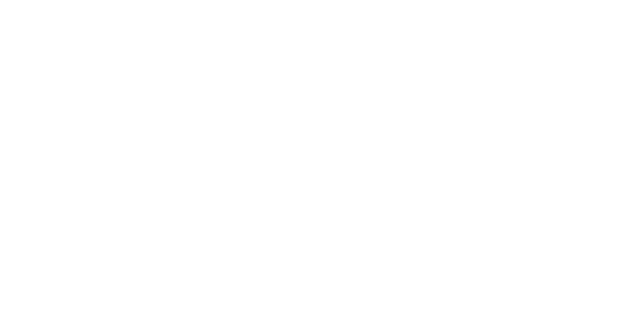
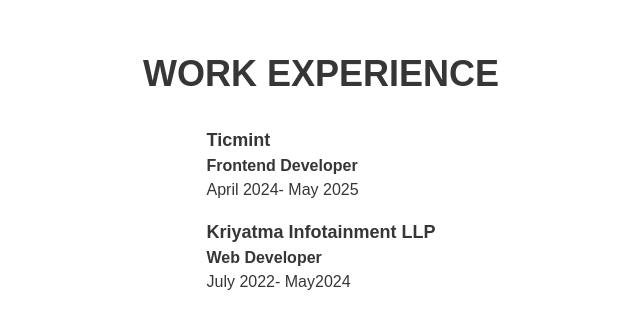
Before and after one commit to iajaymk/portfolio, a Next.js app: page / in a window 1280 px wide. Shown: the part 1818-2146 px from the top of the page, without its empty margins (319-959 px from the left). Before the commit the page ends 1600 px from the top, so only its background shows below. Built offline with nearby package versions, Linux system fonts and the light colour scheme.

Commit message:
add: work experience section

```diff
--- a/src/app/page.jsx
+++ b/src/app/page.jsx
@@ -1,5 +1,6 @@
 import HeroSection from "@/components/HeroSection";
 import SkillsSection from "@/components/SkillsSection";
+import WorkExperience from "@/components/WorkExperience";
 
 export default function Home() {
   return (
@@ -7,6 +8,7 @@
       <main>
         <HeroSection />
         <SkillsSection />
+        <WorkExperience />
       </main>
     </div>
   );
--- /dev/null
+++ b/src/components/WorkExperience.jsx
@@ -0,0 +1,20 @@
+import { WORK } from "@/constants/experience";
+
+const WorkExperience = () => {
+    return (
+        <div className=" max-w-[1440px] h-[100vh] flex flex-col justify-center items-center ">
+            <h2 className="text-center text-4xl uppercase font-[600]">Work Experience</h2>
+            <div className="mt-4">
+            {WORK.map((item,index) => (
+                <div className="my-4" key={index}>
+                    <div className="font-[800] text-lg">{item.companyName}</div>
+                    <div className="font-[600] text-md">{item.position}</div>
+                    <div className="">{item.time}</div>
+                </div>
+            ))}
+            </div>
+        </div>
+    )
+}
+
+export default WorkExperience;
--- /dev/null
+++ b/src/constants/experience.js
@@ -0,0 +1,14 @@
+export const WORK = [
+    {
+        companyName: "Ticmint",
+        position: "Frontend Developer",
+        type:"Freelance",
+        time:"April 2024- May 2025"
+    },
+    {
+        companyName: "Kriyatma Infotainment LLP",
+        position: "Web Developer",
+        type:"Full Time",
+        time: "July 2022- May2024"
+    }
+]
```
Also changed, not shown: public/logos/java.png (added), public/logos/node.png (added).
